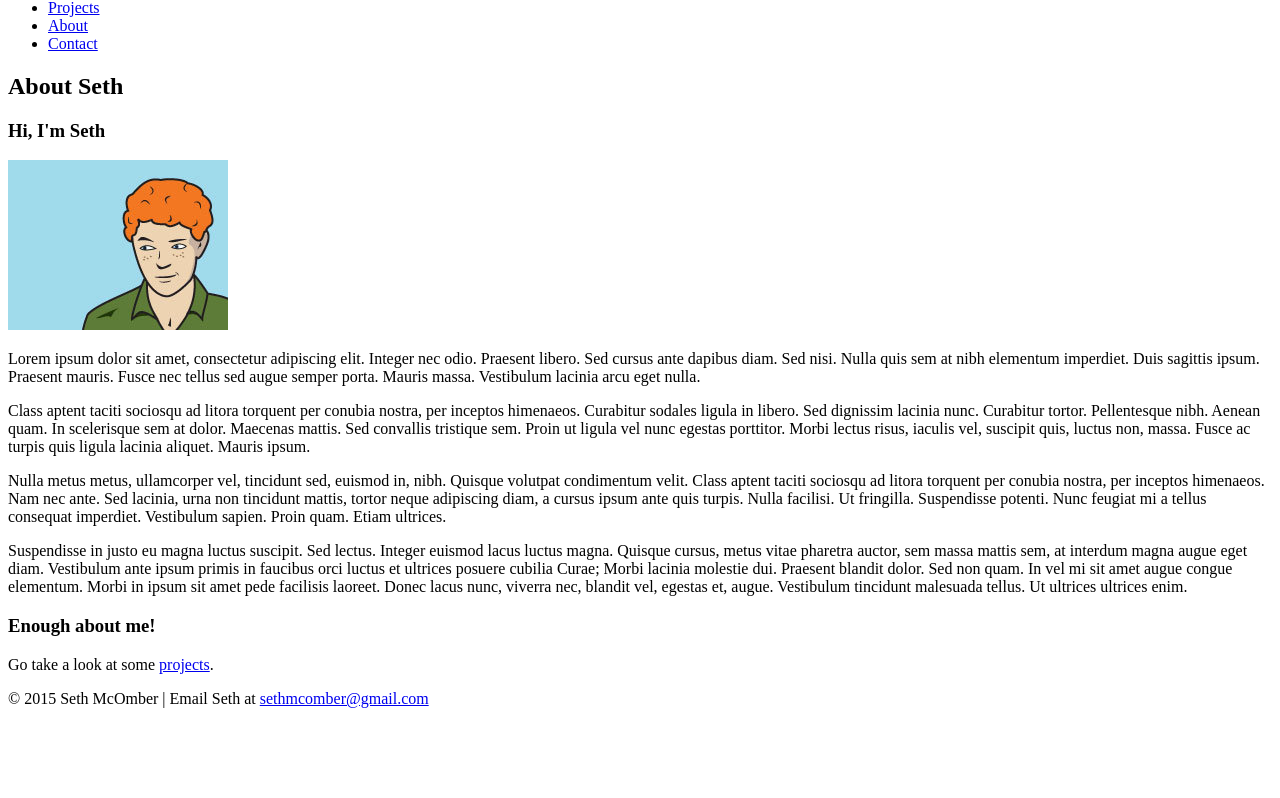
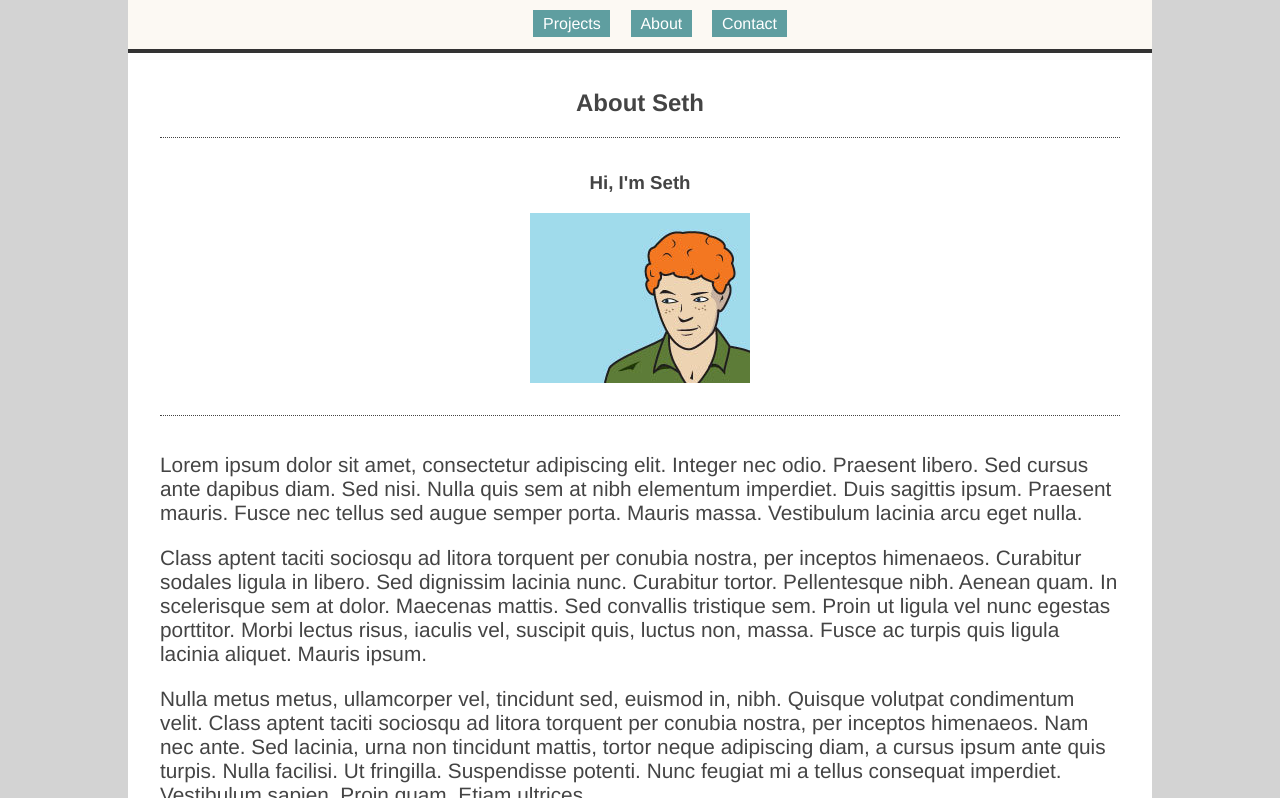
Before and after one commit to smcomber/portfolioV2, a plain HTML site: page about.html in a window 1280 px wide. Shown: the part 81-879 px from the top of the page. Before the commit the page ends 805 px from the top, so only its background shows below. Drawn offline with Linux system fonts and the light colour scheme.

Commit message:
added styles and created contact page

```diff
--- a/about.html
+++ b/about.html
@@ -3,6 +3,7 @@
 <head>
   <meta charset="UTF-8">
   <title>About | Seth McOmber Portfolio</title>
+    <link type="text/css" rel="stylesheet" href="styles/first-stylesheet.css">
 </head>
 <body>
   <header>
@@ -11,7 +12,7 @@
       <ul>
         <li><a href="index.html">Projects</a></li>
         <li><a href="about.html">About</a></li>
-        <li><a href="#">Contact</a></li>
+        <li><a href="contact.html">Contact</a></li>
       </ul>
     </nav>
   </header>
--- a/styles/first-stylesheet.css
+++ b/styles/first-stylesheet.css
@@ -1 +1,86 @@
-first stylesheet
+html {
+    background-color:lightgray;
+}
+body {
+    font-family:helvetica, arial, sans-serif;
+    width:80%;
+    margin:0 auto 2rem;
+    background-color:#fff;
+    color:#444;
+}
+a {
+    text-decoration:none;
+    color:cadetblue;
+}
+p {
+  text-align:left;
+}
+header {
+    padding:1rem 0 0;
+    text-align:center;
+    border-bottom:4px solid #333;
+    width:100%;
+    background-color:#fcf9f3;
+}
+header ul {
+    list-style:none;
+}
+header li {
+    display:inline;
+    background-color:cadetblue;
+    padding:.3rem .6rem;
+    margin:0 .5rem
+}
+header a {
+    color:#fff;
+}
+h2 {
+    text-align:center;
+}
+article {
+    padding:1rem 2rem;
+}
+section {
+    border-top:1px dotted #444;
+    padding:1rem 0;
+    text-align:center;
+}
+section p {
+    margin-bottom:.5rem;
+    font-size:1.3rem
+}
+section img {
+    display:block;
+    margin:0 auto;
+    margin-bottom:1rem;
+}
+aside {
+    width:50%;
+    margin:1.5rem auto 2.5rem;
+    padding:1rem 1rem .5rem;
+    background-color:lightgray;
+}
+aside img {
+    float:left;
+    width:20%;
+    margin-right:1rem;
+}
+aside h3 {
+    margin-top:.5rem;
+}
+footer {
+    background-color:cadetblue;
+    padding:.1rem 1rem;
+    font-size:.8rem;
+    text-align:right;
+}
+footer a {
+    color:#fff;
+}
+#contact article {
+  width:50%;
+  margin:0 auto;
+}
+#contact p {
+  font-size:1.3rem;
+}
```
Also changed, not shown: contact.html (added, +25 -0 lines), index.html (+3 -2 lines).
